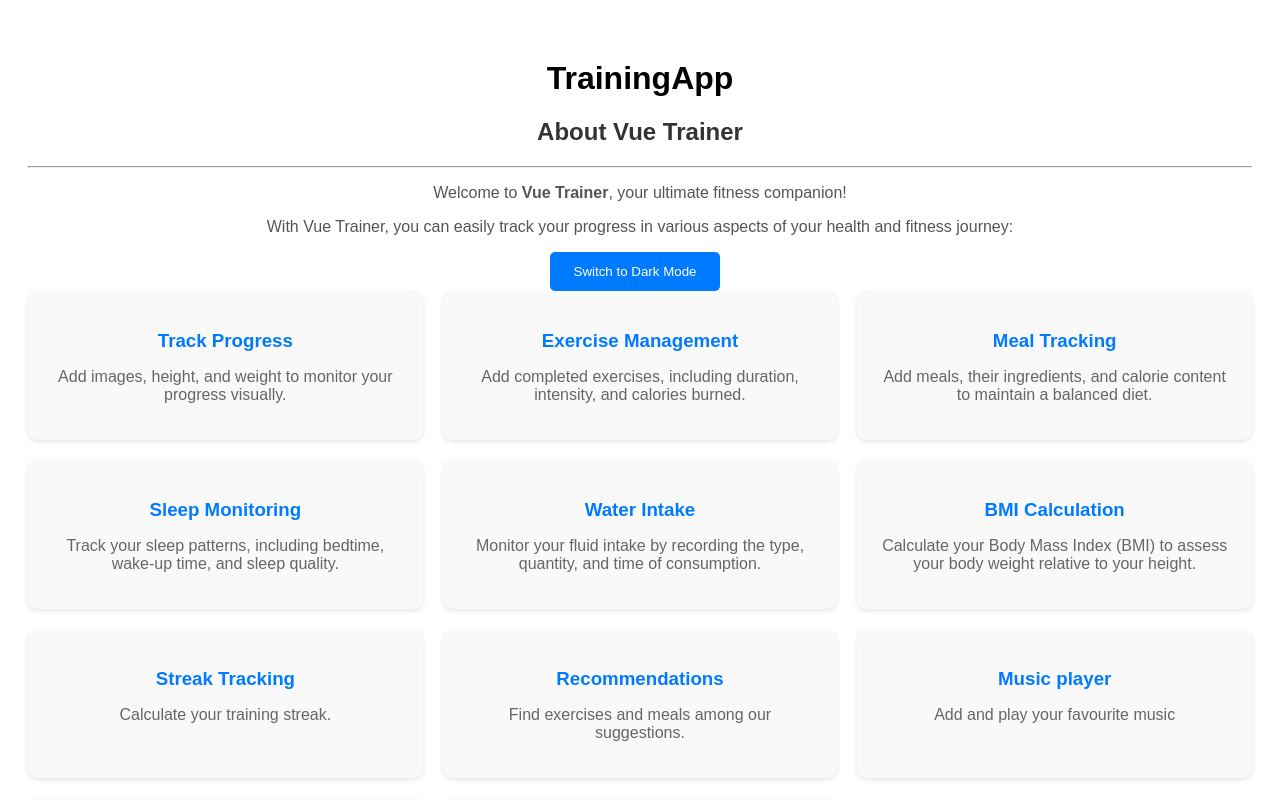
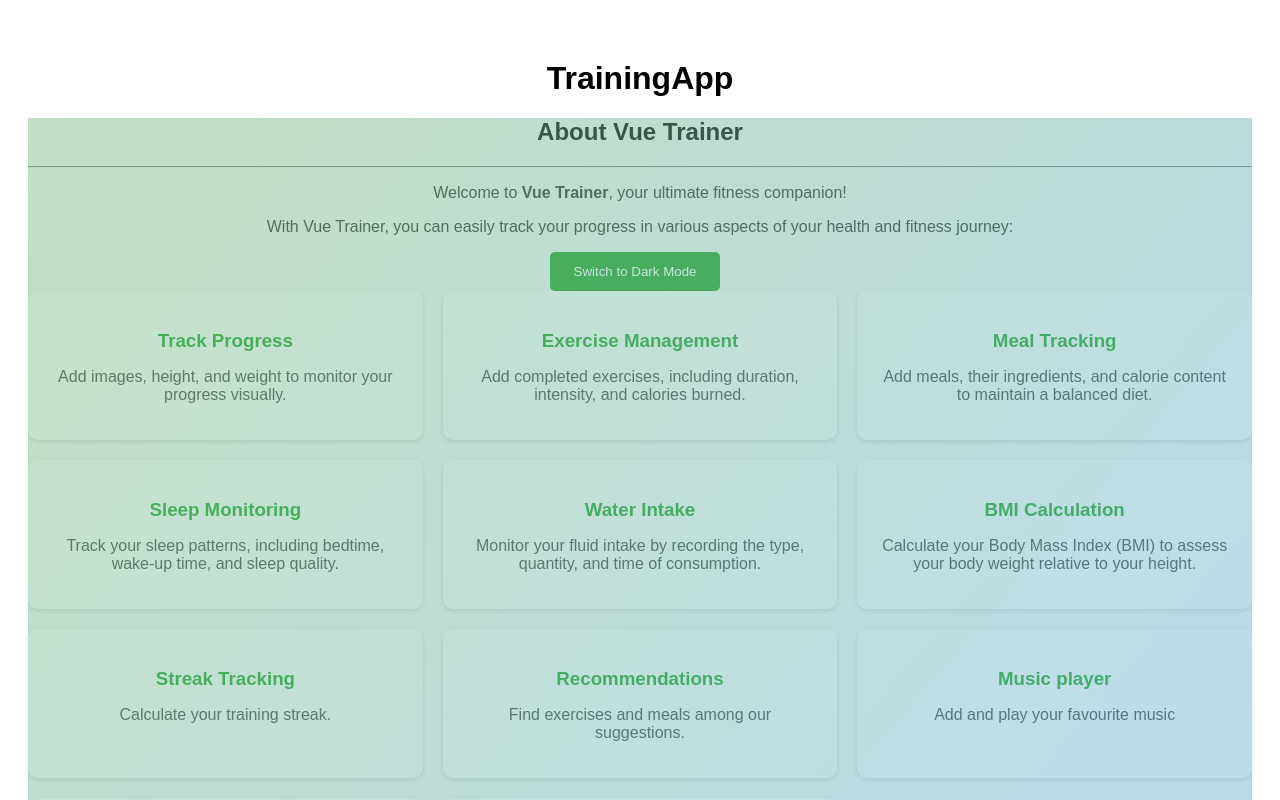
Before and after one commit to AntonioLabinjan/Projekt_PI, a Vue app: page /about in a window 1280 px wide. Shown: the top 800 px of the page. Built offline with nearby package versions, Linux system fonts and the light colour scheme.

Commit message:
Update AboutPage.vue
Malo bolji CSS

```diff
--- a/src/components/AboutPage.vue
+++ b/src/components/AboutPage.vue
@@ -1,5 +1,5 @@
 <template>
-  <div class="about" :class="{ 'dark-mode': darkMode }">
+  <div class="about container" :class="{ 'dark-mode': darkMode }">
     <h2>About Vue Trainer</h2>
     <hr>
     <p>Welcome to <b>Vue Trainer</b>, your ultimate fitness companion!</p>
@@ -48,7 +48,7 @@
         <p>Get variety of quotes to improve your motivation</p>
       </div>
       <div class="feature">
-        <h3 class="feautre-title">Enable yourself to train persistently</h3>
+        <h3 class="feature-title">Enable yourself to train persistently</h3>
         <p>Set notifications to remind you of regular training</p>
       </div>
     </div>
@@ -121,7 +121,7 @@ p {
 
 .feature-list {
   display: grid;
-  grid-template-columns: repeat(auto-fit, minmax(300px, 1fr)); /* Prilagođava se širini ekrana */
+  grid-template-columns: repeat(auto-fit, minmax(300px, 1fr));
   gap: 20px;
 }
 
@@ -139,7 +139,7 @@ p {
 }
 
 .feature h3 {
-  color: #007bff;
+  color: #4CAF50;
   margin-bottom: 10px;
 }
 
@@ -154,7 +154,7 @@ p {
 }
 
 button {
-  background-color: #007bff;
+  background-color: #4CAF50;
   color: #fff;
   padding: 12px 24px;
   border: none;
@@ -169,7 +169,7 @@ button:hover {
 }
 
 .dark-mode {
-  background-color: #222; /* Crna pozadina u dark modu */
+  background-color: #222;
 }
 
 .dark-mode h2,
@@ -177,7 +177,7 @@ button:hover {
 .dark-mode .feature h3,
 .dark-mode .feature p,
 .dark-mode .author-info p {
-  color: #fff; /* Bijeli tekst u dark modu */
+  color: #fff;
 }
 
 .dark-mode .feature {
@@ -209,4 +209,96 @@ button:hover {
 .dark-mode button:hover {
   background-color: #ddd;
 }
+
+
+.container {
+  position: relative;
+}
+
+.container::after {
+  content: '';
+  position: absolute;
+  top: 0;
+  left: 0;
+  width: 100%;
+  height: 100%;
+  background-image: linear-gradient(to bottom right, #4CAF50, #2196F3);
+  opacity: 0.3;
+  pointer-events: none;
+}
+
+.container.dark-mode {
+  background-color: #262626;
+  color: #fff;
+}
+
+.container {
+  background-color: #f4f4f4;
+}
+
+.highlight {
+  color: #4CAF50;
+}
+
+.login-signup-buttons button,
+.navbar button,
+.about-button button,
+.caloric-balance button,
+.motivational-quote button {
+  background-color: #4CAF50;
+  color: #fff;
+  border: none;
+  padding: 10px 20px;
+  margin: 5px;
+  cursor: pointer;
+  border-radius: 5px;
+  transition: background-color 0.3s ease, transform 0.3s ease; /* Added transition for background color change and scaling */
+}
+
+.login-signup-buttons button:hover,
+.navbar button:hover,
+.about-button button:hover,
+.caloric-balance button:hover,
+.motivational-quote button:hover {
+  background-color: #45a049;
+  transform: scale(1.05); /* Increased button size on hover */
+}
+
+.header {
+  position: relative; /* Ensure stacking context for z-index */
+  z-index: 1; /* Place header above overlay */
+}
+
+.header h1 {
+  margin-top: 0;
+  font-size: 2.5em; /* Increase font size for emphasis */
+  text-transform: uppercase; /* Make heading uppercase for boldness */
+}
+
+.header h4 {
+  font-size: 1.2em; /* Increase font size for emphasis */
+}
+
+.motivational-quote {
+  position: relative; /* Ensure stacking context for z-index */
+  z-index: 1; /* Place quote above overlay */
+}
+
+.motivational-quote p {
+  font-style: italic;
+  margin-top: 20px;
+}
+
+.motivational-quote button {
+  font-weight: bold; /* Make button text bold for emphasis */
+  border: 2px solid #4CAF50; /* Add border for extra definition */
+}
+
+.motivational-quote button:hover {
+  background-color: #4CAF50; /* Adjust hover background color to match border color */
+}
+
+.caloric-balance p {
+  font-weight: bold;
+}
 </style>
```
